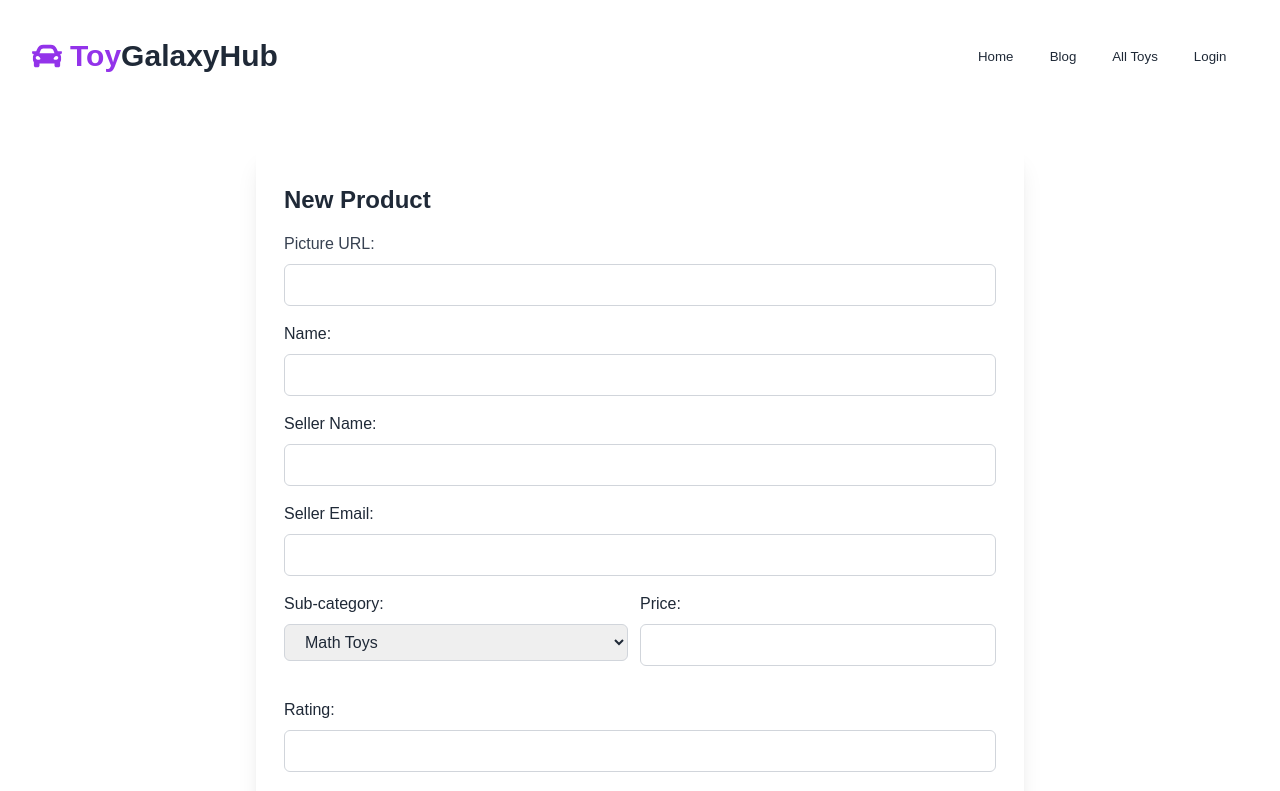
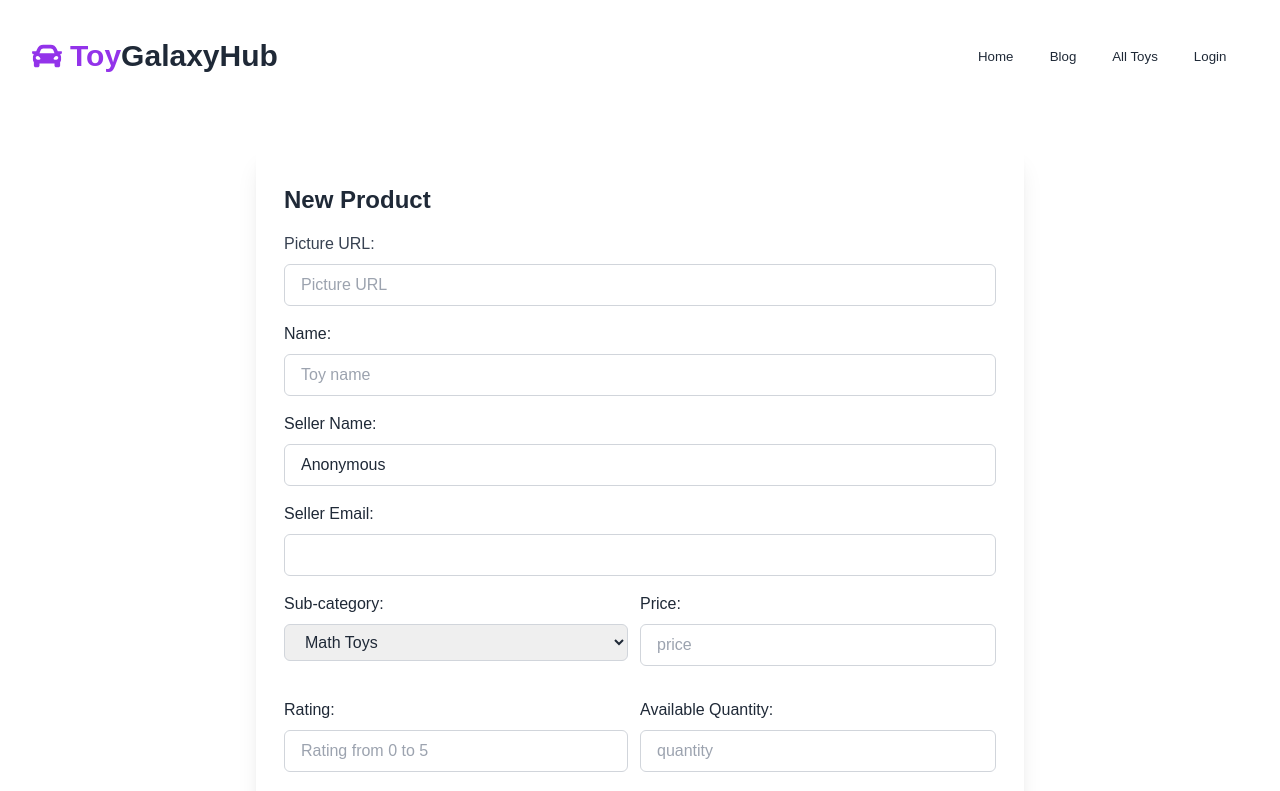
Before and after one commit to Nasim043/toy-hub-client, a React (Vite) app: page /add-a-toy in a window 1280 px wide. Shown: the top 791 px of the page. Built offline with nearby package versions, Linux system fonts and the light colour scheme; no server answers.

Commit message:
add toys updated

```diff
--- a/src/Pages/Auth/Login.jsx
+++ b/src/Pages/Auth/Login.jsx
@@ -3,10 +3,12 @@ import { Link, useLocation, useNavigate } from 'react-router-dom';
 import { FaGithub, FaGoogle } from 'react-icons/fa';
 import { toast } from 'react-toastify';
 import { AuthContext } from '../../Provider/AuthProvider';
+import useTitle from '../../hooks/useTitle';
 
 const Login = () => {
   const navigate = useNavigate()
   const location = useLocation()
+  useTitle('Login')
   const { login, googleLogIn, githubLogIn } = useContext(AuthContext);
   const [email, setEmail] = useState('');
   const [password, setPassword] = useState('');
--- a/src/Pages/Toys/AddToys.jsx
+++ b/src/Pages/Toys/AddToys.jsx
@@ -1,9 +1,27 @@
+import { useContext } from "react";
 import { useForm } from "react-hook-form";
+import { AuthContext } from "../../Provider/AuthProvider";
+import useTitle from "../../hooks/useTitle";
+import { toast } from "react-toastify";
 
 const AddToys = () => {
+  const { user } = useContext(AuthContext)
+  useTitle('Add Toys');
   const { register, handleSubmit, formState: { errors } } = useForm();
   const onSubmit = data => {
     console.log(data);
+    fetch('http://localhost:5000/toys', {
+      method: 'POST',
+      headers: { 'Content-Type': 'application/json' },
+      body: JSON.stringify(data)
+    })
+      .then(res => res.json())
+      .then(data => {
+        console.log(data);
+        if(data.acknowledged === true) {
+          toast.success('Toy added successfully')
+        }
+      })
   }
 
   return (
@@ -16,8 +34,9 @@ const AddToys = () => {
           </label>
           <input
             type="url"
-            {...register('pictureUrl', { required: true })}
+            {...register('pictureUrl')}
             id="pictureUrl"
+            placeholder="Picture URL"
             className="w-full border border-gray-300 rounded-md py-2 px-4 focus:outline-none focus:border-blue-500"
           />
         </div>
@@ -30,6 +49,7 @@ const AddToys = () => {
             type="text"
             {...register('name')}
             id="name"
+            placeholder="Toy name"
             className="w-full border border-gray-300 rounded-md py-2 px-4 focus:outline-none focus:border-blue-500"
           />
         </div>
@@ -42,6 +62,7 @@ const AddToys = () => {
             type="text"
             {...register('sellerName')}
             id="sellerName"
+            defaultValue={user?.displayName || 'Anonymous'}
             className="w-full border border-gray-300 rounded-md py-2 px-4 focus:outline-none focus:border-blue-500"
           />
         </div>
@@ -52,8 +73,9 @@ const AddToys = () => {
           </label>
           <input
             type="email"
-            {...register('sellerEmail', { required: true })}
+            {...register('sellerEmail')}
             id="sellerEmail"
+            defaultValue={user?.email}
             className="w-full border border-gray-300 rounded-md py-2 px-4 focus:outline-none focus:border-blue-500"
           />
         </div>
@@ -63,7 +85,7 @@ const AddToys = () => {
               Sub-category:
             </label>
             <select
-              {...register('subcategory', { required: true })}
+              {...register('subcategory')}
               id="subcategory"
               className="w-full border border-gray-300 rounded-md py-2 px-4 focus:outline-none focus:border-blue-500">
               <option value="Math Toys">Math Toys</option>
@@ -78,36 +100,40 @@ const AddToys = () => {
             </label>
             <input
               type="number"
-              {...register('price', { required: true })}
+              {...register('price')}
               id="price"
+              placeholder="price"
               className="w-full border border-gray-300 rounded-md py-2 px-4 focus:outline-none focus:border-blue-500"
             />
           </div>
         </div>
 
-        <div className="mb-4">
+        <div className="flex flex-wrap mb-4">
+          <div className="w-full md:w-1/2 md:pe-3 mb-4">
             <label htmlFor="rating" className="block font-medium mb-2">
               Rating:
             </label>
             <input
               type="number"
-            min="0" max="5"
-            {...register('rating', { required: true })}
+              {...register('rating', { required: true, min: 0, max: 5 })}
               id="rating"
+              placeholder="Rating from 0 to 5"
               className="w-full border border-gray-300 rounded-md py-2 px-4 focus:outline-none focus:border-blue-500"
             />
           </div>
 
-        <div className="mb-4">
+          <div className="w-full md:w-1/2 mb-4">
             <label htmlFor="quantity" className="block font-medium mb-2">
               Available Quantity:
             </label>
             <input
               type="number"
-            {...register('quantity', { required: true })}
+              {...register('quantity')}
               id="quantity"
+              placeholder="quantity"
               className="w-full border border-gray-300 rounded-md py-2 px-4 focus:outline-none focus:border-blue-500"
             />
+          </div>
         </div>
 
         <div className="mb-4">
@@ -115,7 +141,7 @@ const AddToys = () => {
             Detail Description:
           </label>
           <textarea
-            {...register('description', { required: true })}
+            {...register('description')}
             id="description"
             className="w-full border border-gray-300 rounded-md py-2 px-4 focus:outline-none focus:border-blue-500"
             rows="4"
--- a/src/Routes/Routes.jsx
+++ b/src/Routes/Routes.jsx
@@ -7,6 +7,7 @@ import Blog from "../Pages/Blog/Blog";
 import ErrorPage from "../Pages/Shared/ErrorPage";
 import MyToys from "../Pages/Toys/MyToys";
 import AddToys from "../Pages/Toys/AddToys";
+import AllToys from "../Pages/Toys/AllToys";
 
 const router = createBrowserRouter([
   {
@@ -28,7 +29,7 @@ const router = createBrowserRouter([
       },
       {
         path: "/all-toys",
-        element: <MyToys></MyToys>
+        element: <AllToys></AllToys>
       },
       {
         path: "/my-toys",
--- /dev/null
+++ b/src/hooks/useTitle.js
@@ -0,0 +1,9 @@
+import { useEffect } from "react"
+
+const useTitle = title => {
+  useEffect(() => {
+    document.title = `ToyGalaxyHub | ${title}`;
+  }, [title]);
+}
+
+export default useTitle;
```
Also changed, not shown: .eslintrc.cjs (deleted). Lines whose indentation alone changed are shown as unchanged.
